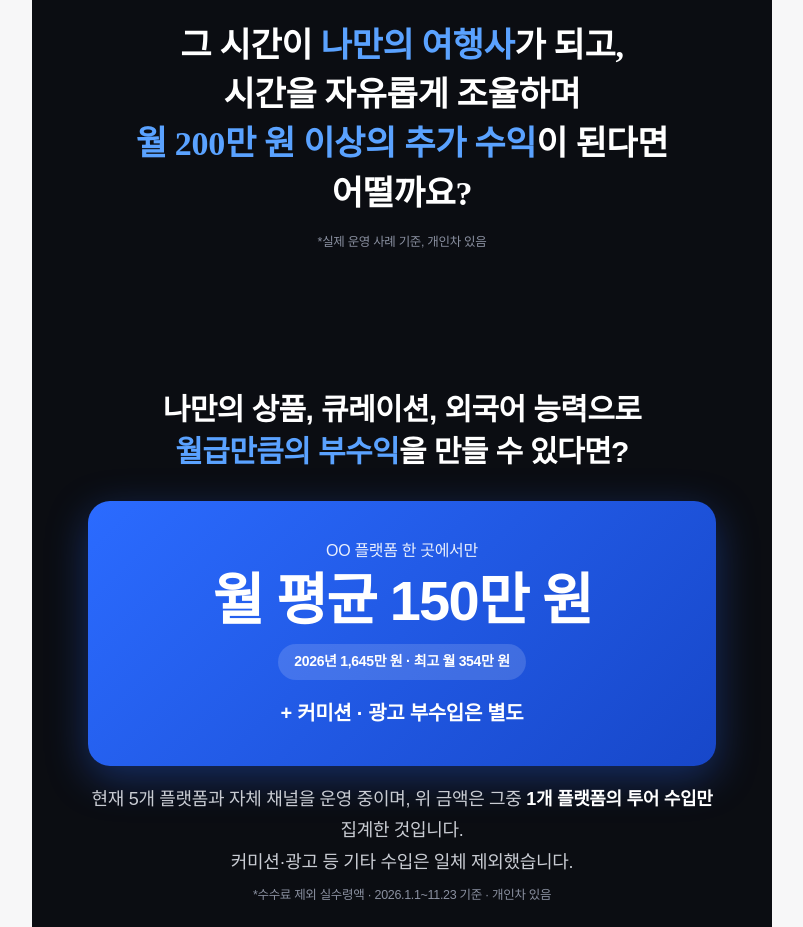
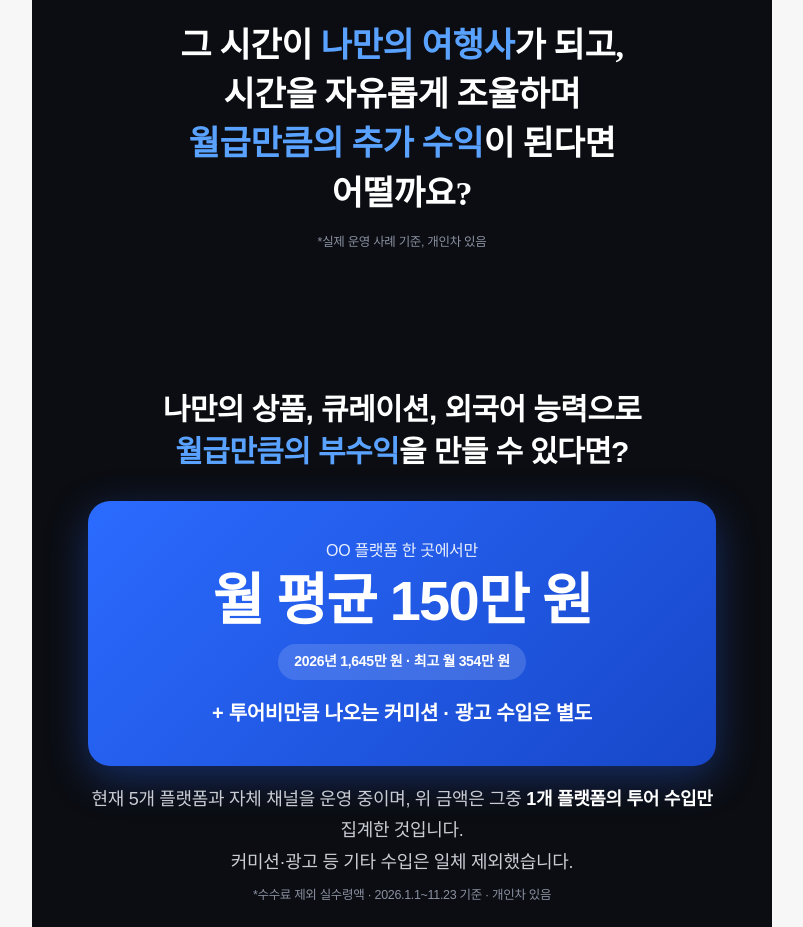
Before and after one commit to glorylabs96-create/glorylabs-academy-site, a plain HTML site: page index.html in a window 1280 px wide. Shown: the part 1300-2227 px from the top of the page, without its empty margins (42-845 px from the left). Drawn offline with Linux system fonts and the light colour scheme; a web font is replaced by a local one.

Commit message:
문구: 월급만큼의 추가 수익, 투어비만큼 커미션
Co-Authored-By: Claude Opus 5.5 <noreply@anthropic.com>
Claude-Session: https://claude.ai/code/session_018b621iWLCwor6p9R4i22Ng

```diff
--- a/index.html
+++ b/index.html
@@ -240,12 +240,12 @@ p.lead,.enote{font-size:var(--fs-lead);line-height:1.75;font-weight:400}
   <div class="l">주말 하루를 비워서</div>
   <div class="l on">서울을 누구보다 잘 안내할 수 있다면</div>
   <div class="l on">누구보다 자신 있는 나만의 취향·취미를<br>외국인 관광객에게 알려줄 수 있다면?</div>
-  <div class="big">그 시간이 <span class="bl">나만의 여행사</span>가 되고,<br>시간을 자유롭게 조율하며<br><span class="bl">월 200만 원 이상의 추가 수익</span>이 된다면<br>어떨까요?</div>
+  <div class="big">그 시간이 <span class="bl">나만의 여행사</span>가 되고,<br>시간을 자유롭게 조율하며<br><span class="bl">월급만큼의 추가 수익</span>이 된다면<br>어떨까요?</div>
   <div class="note">*실제 운영 사례 기준, 개인차 있음</div>
 </section>
 <section class="dark proof"><div class="earn" style="margin-top:0;padding-top:0;border:0">
     <h3 class="gm">나만의 상품, 큐레이션, 외국어 능력으로<br><span class="bl">월급만큼의 부수익</span>을 만들 수 있다면?</h3>
-    <div class="ebox"><small>OO 플랫폼 한 곳에서만</small><b>월 평균 150만 원</b><div class="esub">2026년 1,645만 원 · 최고 월 354만 원</div><div class="eplus">+ 커미션 · 광고 부수입은 별도</div></div>
+    <div class="ebox"><small>OO 플랫폼 한 곳에서만</small><b>월 평균 150만 원</b><div class="esub">2026년 1,645만 원 · 최고 월 354만 원</div><div class="eplus">+ 투어비만큼 나오는 커미션 · 광고 수입은 별도</div></div>
     <p class="enote">현재 5개 플랫폼과 자체 채널을 운영 중이며, 위 금액은 그중 <b>1개 플랫폼의 투어 수입만</b> 집계한 것입니다.<br>커미션·광고 등 기타 수입은 일체 제외했습니다.<br><span>*수수료 제외 실수령액 · 2026.1.1~11.23 기준 · 개인차 있음</span></p>
   </div>
   <h3 class="gm" style="font-size:24px;margin:48px 0 6px">실제 수입 예시</h3>
```
Also changed, not shown: instructor.html (+1 -1 lines).
